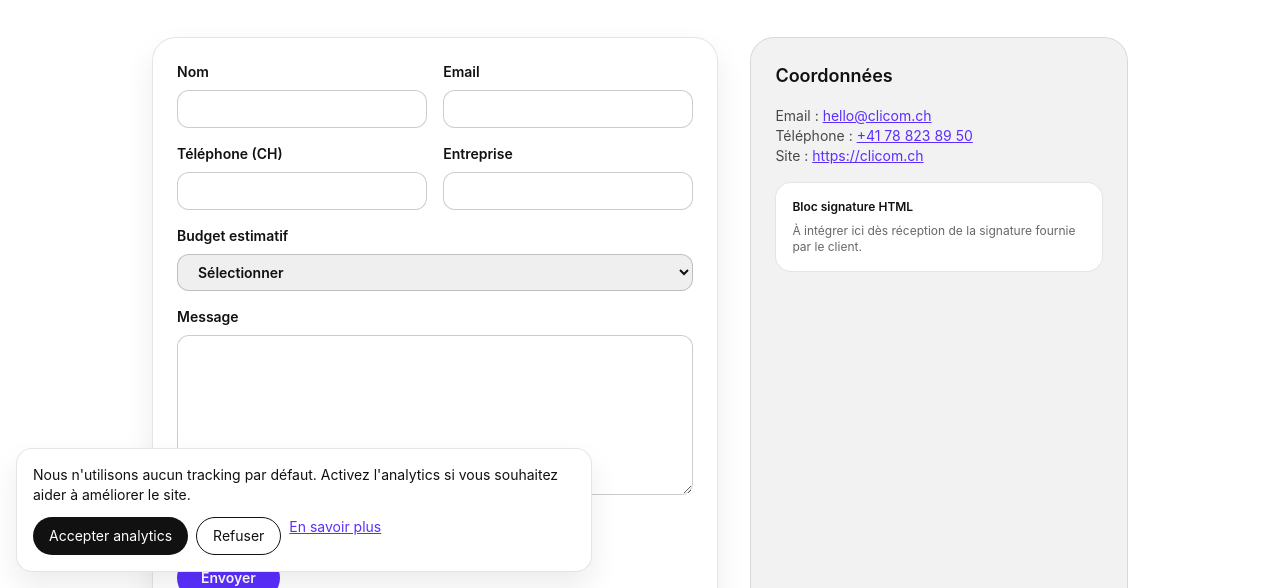
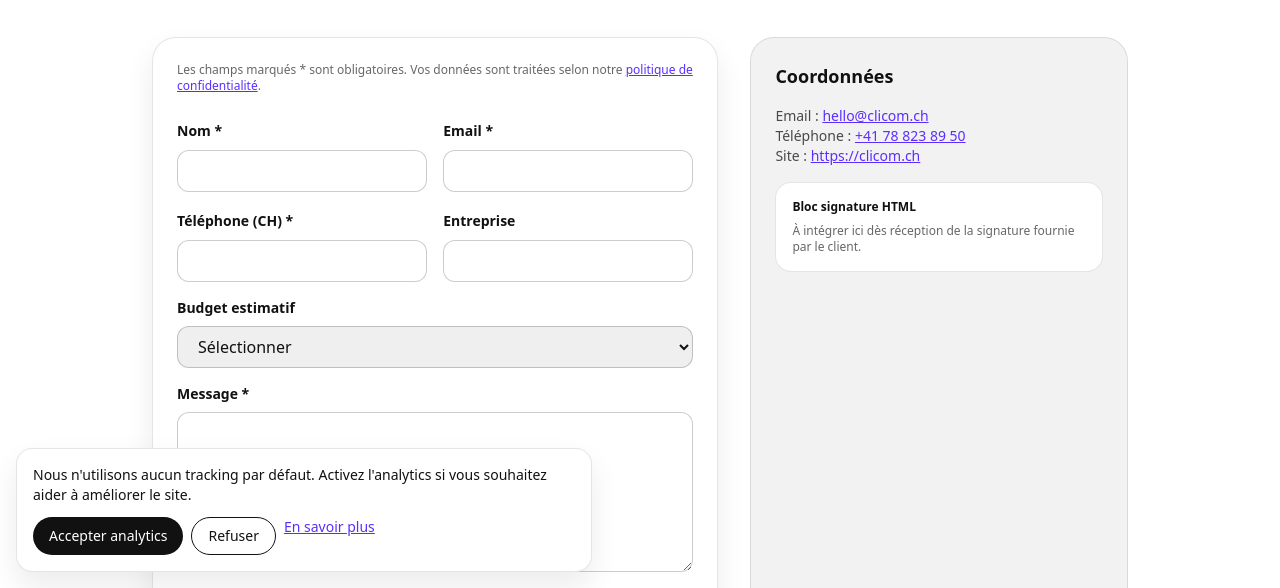
Before and after one commit to SwissEliteVan/Clicom-site-2026, an Astro site: page /contact in a window 1280 px wide. Shown: the part 212-800 px from the top of the page. Built offline with nearby package versions, Linux system fonts and the light colour scheme; Astro itself is replaced by a stand-in of ours; no server answers.

Commit message:
Add 404 page and improve contact form

```diff
--- /dev/null
+++ b/src/pages/404.astro
@@ -0,0 +1,29 @@
+---
+import BaseLayout from "../layouts/BaseLayout.astro";
+import Navbar from "../components/Navbar.astro";
+import Footer from "../components/Footer.astro";
+import CTAButton from "../components/CTAButton.astro";
+---
+<BaseLayout
+  title="Page introuvable | Clic COM"
+  description="La page demandée n'existe pas ou a été déplacée."
+>
+  <Navbar current="" />
+  <main class="mx-auto flex min-h-[60vh] max-w-4xl flex-col items-start justify-center px-6 py-16">
+    <p class="text-sm font-semibold uppercase text-accent">Erreur 404</p>
+    <h1 class="mt-2 text-4xl font-semibold text-ink">Page introuvable</h1>
+    <p class="mt-4 text-lg text-black/70">
+      La page que vous cherchez n'existe pas. Revenez à l'accueil ou contactez-nous si
+      besoin.
+    </p>
+    <div class="mt-6 flex flex-wrap gap-3">
+      <CTAButton href="/" label="Retour à l'accueil">
+        Retour à l'accueil
+      </CTAButton>
+      <CTAButton href="/contact/" variant="secondary" label="Contact">
+        Contact
+      </CTAButton>
+    </div>
+  </main>
+  <Footer />
+</BaseLayout>
--- a/src/pages/contact.astro
+++ b/src/pages/contact.astro
@@ -30,49 +30,74 @@ const formEncType = formEndpoint ? "application/x-www-form-urlencoded" : "text/p
         action={formAction}
         method={formMethod}
         enctype={formEncType}
+        aria-describedby="contact-note"
       >
-        <div class="grid gap-4 md:grid-cols-2">
-          <label class="text-sm font-semibold">
-            Nom
+        <p id="contact-note" class="text-xs text-black/60">
+          Les champs marqués * sont obligatoires. Vos données sont traitées selon notre
+          <a class="text-accent underline" href="/politique-confidentialite/"
+            >politique de confidentialité</a
+          >.
+        </p>
+        <div class="mt-6 grid gap-4 md:grid-cols-2">
+          <div class="space-y-2">
+            <label class="text-sm font-semibold" for="contact-nom">
+              Nom *
+            </label>
             <input
-              class="mt-2 w-full rounded-xl border border-black/20 px-4 py-2"
+              id="contact-nom"
+              class="focus-ring w-full rounded-xl border border-black/20 px-4 py-2"
               type="text"
               name="nom"
+              autocomplete="name"
               required
             />
+          </div>
+          <div class="space-y-2">
+            <label class="text-sm font-semibold" for="contact-email">
+              Email *
             </label>
-          <label class="text-sm font-semibold">
-            Email
             <input
-              class="mt-2 w-full rounded-xl border border-black/20 px-4 py-2"
+              id="contact-email"
+              class="focus-ring w-full rounded-xl border border-black/20 px-4 py-2"
               type="email"
               name="email"
+              autocomplete="email"
               required
             />
+          </div>
+          <div class="space-y-2">
+            <label class="text-sm font-semibold" for="contact-telephone">
+              Téléphone (CH) *
             </label>
-          <label class="text-sm font-semibold">
-            Téléphone (CH)
             <input
-              class="mt-2 w-full rounded-xl border border-black/20 px-4 py-2"
+              id="contact-telephone"
+              class="focus-ring w-full rounded-xl border border-black/20 px-4 py-2"
               type="tel"
               name="telephone"
-              pattern="[+0-9\s]{6,}"
+              pattern="[+0-9\\s]{6,}"
+              autocomplete="tel"
               required
             />
+          </div>
+          <div class="space-y-2">
+            <label class="text-sm font-semibold" for="contact-entreprise">
+              Entreprise
             </label>
-          <label class="text-sm font-semibold">
-            Entreprise
             <input
-              class="mt-2 w-full rounded-xl border border-black/20 px-4 py-2"
+              id="contact-entreprise"
+              class="focus-ring w-full rounded-xl border border-black/20 px-4 py-2"
               type="text"
               name="entreprise"
+              autocomplete="organization"
             />
+          </div>
+        </div>
+        <label class="mt-4 block text-sm font-semibold" for="contact-budget">
+          Budget estimatif
         </label>
-        </div>
-        <label class="mt-4 block text-sm font-semibold">
-          Budget estimatif
         <select
-            class="mt-2 w-full rounded-xl border border-black/20 px-4 py-2"
+          id="contact-budget"
+          class="focus-ring mt-2 w-full rounded-xl border border-black/20 px-4 py-2"
           name="budget"
           required
         >
@@ -82,20 +107,35 @@ const formEncType = formEndpoint ? "application/x-www-form-urlencoded" : "text/p
           <option value="15k-30k">15k – 30k CHF</option>
           <option value="30k-plus">30k+ CHF</option>
         </select>
+        <label class="mt-4 block text-sm font-semibold" for="contact-message">
+          Message *
         </label>
-        <label class="mt-4 block text-sm font-semibold">
-          Message
         <textarea
-            class="mt-2 min-h-[160px] w-full rounded-xl border border-black/20 px-4 py-2"
+          id="contact-message"
+          class="focus-ring mt-2 min-h-[160px] w-full rounded-xl border border-black/20 px-4 py-2"
           name="message"
           required
         ></textarea>
-        </label>
-        <p class="mt-4 text-xs text-black/60">
+        <div class="mt-4 rounded-2xl border border-black/10 bg-black/5 p-3 text-xs text-black/70">
           {formEndpoint
             ? "Formulaire relié à un endpoint sécurisé."
             : "Le formulaire utilise un email direct (mailto). Vous pouvez aussi écrire à hello@clicom.ch."}
+          <p class="mt-2">
+            En soumettant ce formulaire, vous acceptez la politique de confidentialité.
           </p>
+        </div>
+        <label class="sr-only" for="contact-website">
+          Ne pas remplir ce champ
+        </label>
+        <input
+          id="contact-website"
+          class="hidden"
+          type="text"
+          name="website"
+          tabindex="-1"
+          autocomplete="off"
+          aria-hidden="true"
+        />
         <button
           class="focus-ring mt-6 rounded-full bg-accent px-6 py-3 text-sm font-semibold text-white"
           type="submit"
--- a/tailwind.config.cjs
+++ b/tailwind.config.cjs
@@ -8,7 +8,7 @@ module.exports = {
         ink: "#111111",
       },
       fontFamily: {
-        sans: ["Inter", "Arial", "system-ui", "-apple-system", "Segoe UI", "sans-serif"],
+        sans: ["system-ui", "-apple-system", "Segoe UI", "Arial", "sans-serif"],
       },
       boxShadow: {
         soft: "0 14px 30px rgba(17, 17, 17, 0.08)",
```
Also changed, not shown: README.md. Lines whose indentation alone changed are shown as unchanged.
